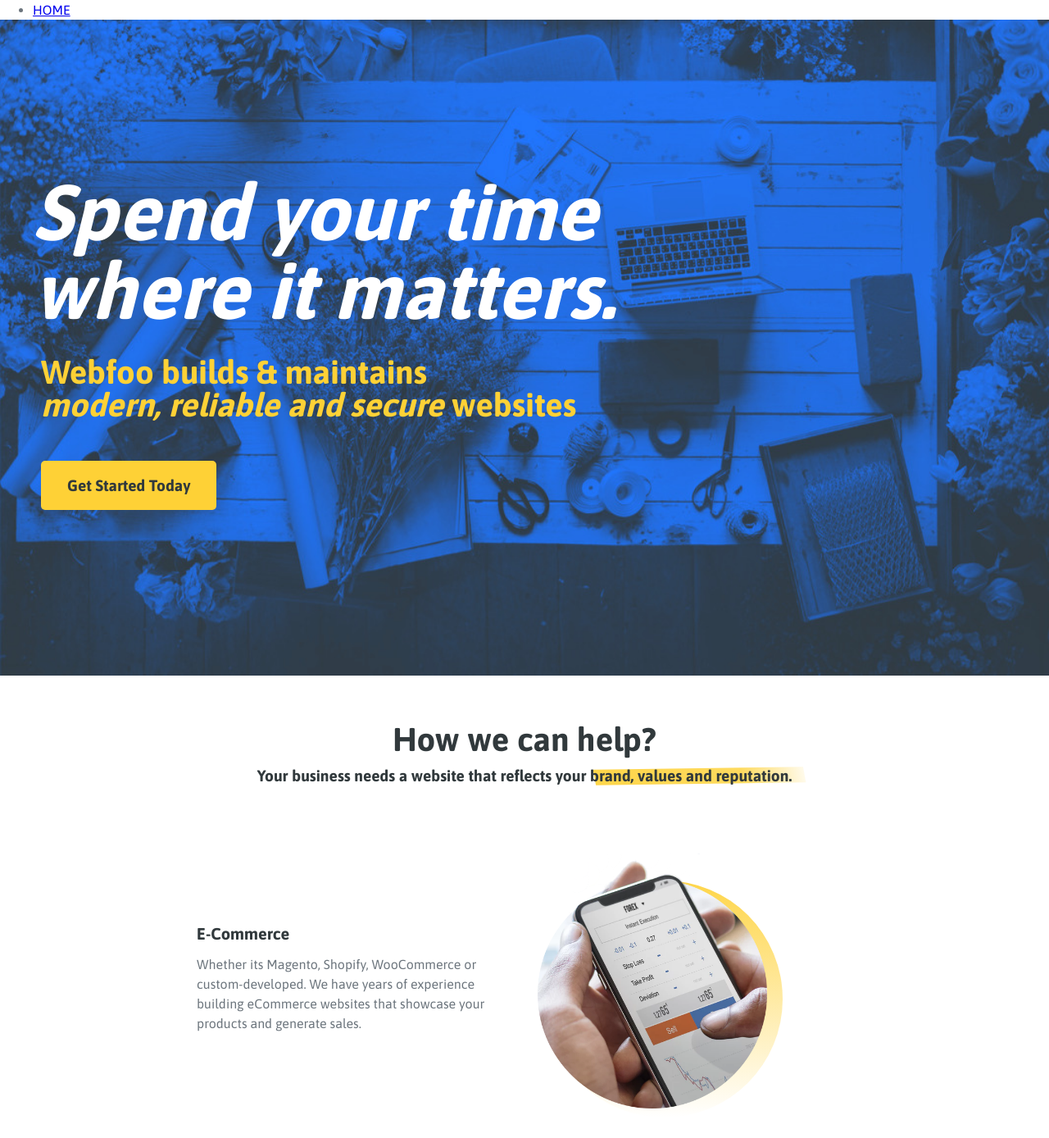
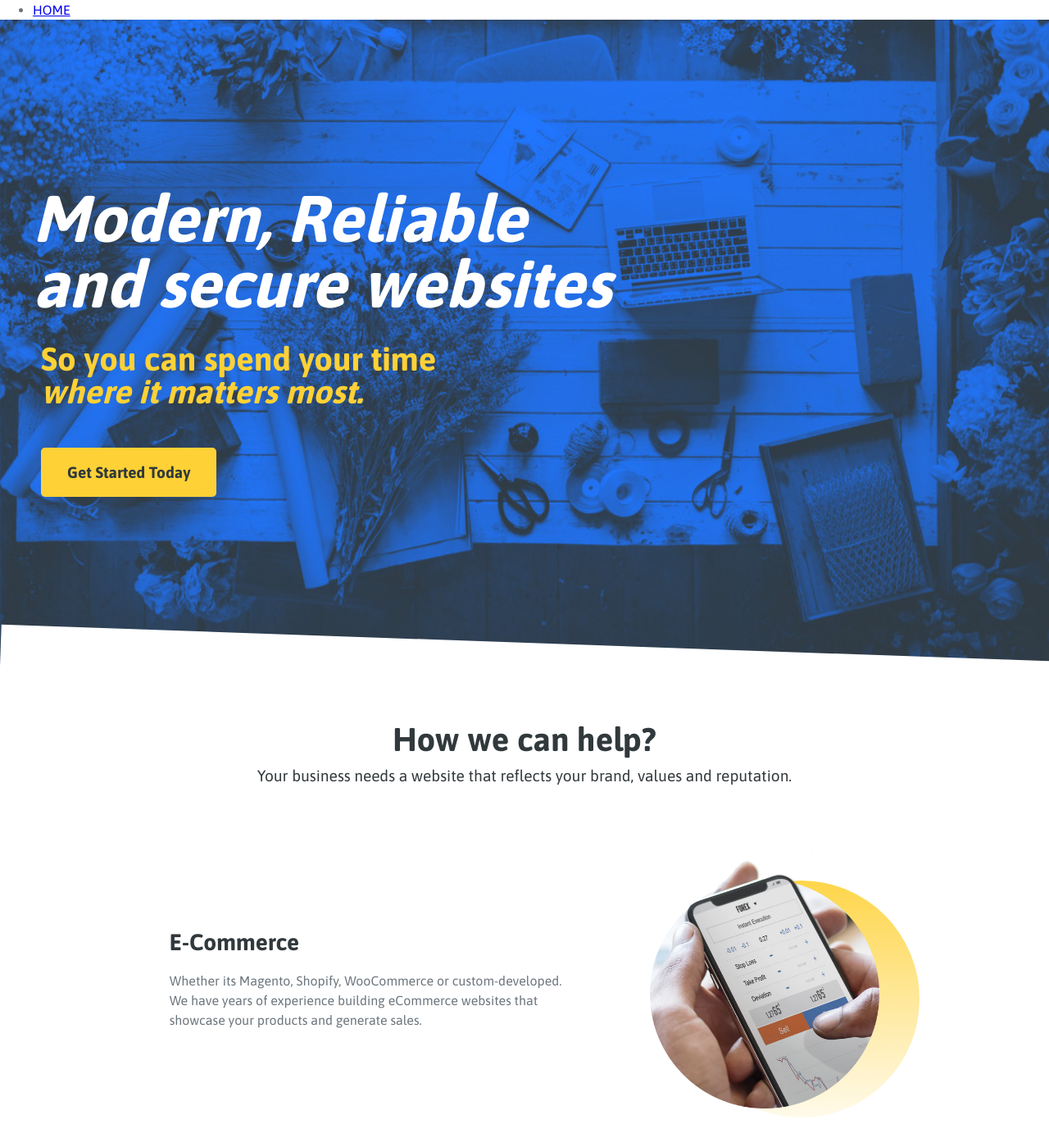
Before and after one commit to Raphixe/webfoo, a website: page index.html in a window 1280 px wide. Shown: the part 72-1460 px from the top of the page at 82% size. Drawn offline with nearby package versions, Linux system fonts and the light colour scheme; files that its build step writes are made by us from their sources; files whose address does not match are found by name.

Commit message:
latest updates

```diff
--- a/index.html
+++ b/index.html
@@ -34,9 +34,9 @@
                 <section class="cover">
                     <div class="container">
                         <div class="headline">
-                            <h1>Spend your time where it matters.</h1>
+                            <h1>Modern, Reliable and secure websites</h1>
                             <h2>
-                                Webfoo builds & maintains</br > <em>modern, reliable and secure</em> websites
+                                So you can spend your time</br > <em>where it matters most.</em>
                             </h2>
                             <p>
                                 <a href="#" class="btn">Get Started Today</a>
@@ -50,7 +50,7 @@
                     <header class="section-header">
                         <h2>How we can help?</h2>
                         <p class="sub-header">
-                            Your business needs a website that reflects your <span class="highlight">brand, values and reputation</span>.
+                            Your business needs a website that reflects your brand, values and reputation.
                         </p>
                     </header>
 
@@ -96,7 +96,9 @@
                                 </p>
 
                             </div>
-                            <div class="image">[image]</div>
+                            <div class="image">
+                                <img src="dist/img/wordpress.png">
+                            </div>
                         </div>
 
                         <div class="story-item inverted">
@@ -109,7 +111,9 @@
                                 </p>
 
                             </div>
-                            <div class="image">[image]</div>
+                            <div class="image">
+                                <img src="dist/img/optimisation.png">
+                            </div>
                         </div>
 
                         <div class="story-item">
@@ -126,7 +130,9 @@
                                 </p>
 
                             </div>
-                            <div class="image">[image]</div>
+                            <div class="image">
+                                    <img src="dist/img/gdpr-emails.png">
+                            </div>
                         </div>
 
                         <div class="story-item inverted">
--- a/src/scss/app.scss
+++ b/src/scss/app.scss
@@ -1,5 +1,5 @@
 $yellow: #fed136;
-$blue: blue;
+$blue: #0048bd;
 $black: #31393c;
 $grey: #6c757d;
 
@@ -32,7 +32,7 @@ h2 {
 }
 
 h3 {
-    font-size: 1.25rem;
+    font-size: 1.75rem;
 }
 
 p {
@@ -76,7 +76,6 @@ section {
         }
 
         .sub-header {
-            font-weight: bold;
             font-size: 1.2rem;
             color: $black;
         }
@@ -134,13 +133,24 @@ section {
     color: white;
     display: flex;
     align-items: center;
+    position: relative;
+
+    &:after {
+        content:"";
+        height: 80px;
+        background-color: white;
+        width: 100%;
+        position: absolute;
+        bottom: -40px;
+        transform: rotateZ(2deg);
+    }
 
 
     .headline {
         max-width: 740px;
 
         h1 {
-            font-size: 6rem;
+            font-size: 5rem;
             line-height: 1;
             font-style: italic;
             margin-bottom: 2rem;
@@ -178,29 +188,43 @@ section {
         .words {
             order: 2;
         }
+
+        .image {
+            margin-right: 40px;
+            margin-left: 0;
+
+            &:after {
+                left: -40px;
+            }
+        }
+
+
     }
 
-    padding: 2rem 200px;
+    padding: 2rem 100px;
     display: flex;
-    justify-content: space-between;
+    justify-content: space-evenly;
 
     .image {
         position: relative;
+        width: 280px;
+        margin-left: 40px;
 
         &:after {
             position: absolute;
             content: ' ';
             width: 289px;
             height: 289px;
-            background: linear-gradient(to bottom, rgba($yellow, .9) ,rgba($yellow, 0) );
+            background: linear-gradient(to bottom, rgba($yellow, .9) ,rgba($yellow, .1) );
             border-radius: 50%;
-            left: 10px;
+            left: 40px;
             bottom: -5px;
             z-index: -1;
         }
 
         img {
-            max-width: 280px;
+            width: 100%;
+            display: inline-block;
         }
     }
 
@@ -208,9 +232,7 @@ section {
         display: flex;
         flex-direction: column;
         justify-content: center;
+        width: 48%;
     }
 
-    .words, .image {
-        width: 48%;
-    }
 }
--- a/webpack.mix.js
+++ b/webpack.mix.js
@@ -10,6 +10,7 @@ let mix = require('laravel-mix');
  | file for your application, as well as bundling up your JS files.
  |
  */
+mix.setPublicPath("./");
 
 mix
     .js('src/js/app.js', 'dist/')
@@ -40,7 +41,7 @@ mix
 // mix.minify(file);
 // mix.sourceMaps(); // Enable sourcemaps
 // mix.version(); // Enable versioning.
-// mix.disableNotifications();
+mix.disableNotifications();
 // mix.setPublicPath('path/to/public');
 // mix.setResourceRoot('prefix/for/resource/locators');
 // mix.autoload({}); <-- Will be passed to Webpack's ProvidePlugin.
```
Also changed, not shown: src/img/gdpr-emails.png (added), src/img/optimisation.png (added), src/img/wordpress.png (added), 1 other file.
